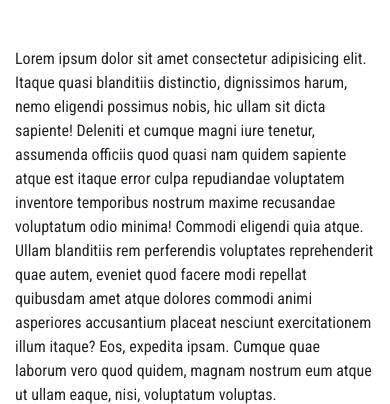
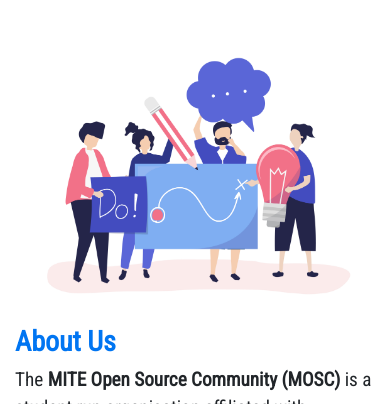
Before and after one commit to mosc-mite/mosc-website, a PHP site: page / in a window 390 px wide. Shown: the part 471-875 px from the top of the page. Run offline with PHP 8.4, Linux system fonts and the light colour scheme; some libraries are stand-ins or nearby versions.

Commit message:
added content to home

```diff
--- a/css/style.css
+++ b/css/style.css
@@ -138,8 +138,7 @@ nav {
 
 .e-card-top {
     height: 70%;
-    /* background-image: url(https://firebasestorage.googleapis.com/v0/b/mosc-15266.appspot.com/o/unlocked.jpg?alt=media&token=08bc0173-9770-4f93-813f-b03e10a1818b); */
-    background-size: cover;
+   background-size: cover;
     background-repeat: no-repeat;
     width: 100%;
 }
--- a/index.html
+++ b/index.html
@@ -35,7 +35,7 @@
     </div>
   </nav>
 
-  <div class="container-fluid mt-5 header" id="particle">
+  <div class="container-fluid mt-5 header">
     <img src="./img/Logo.png" alt="MOSC" width="100px" height="100px" class="mb-3 logo-img">
     <p class="main-text"> MITE Open Source Community</p>
     <a class="btn btn-shade no-bkg" href="https://github.com/mosc-mite">Become a member</a>
@@ -44,21 +44,20 @@
 
   </div>
 
-  <div class="container mt-5">
-    <div class="row">
-      <div class="col-md-6 col-sm-12">
-        Lorem ipsum dolor sit amet consectetur adipisicing elit. Itaque quasi blanditiis distinctio, dignissimos harum,
-        nemo eligendi possimus nobis, hic ullam sit dicta sapiente! Deleniti et cumque magni iure tenetur, assumenda
-        officiis quod quasi nam quidem sapiente atque est itaque error culpa repudiandae voluptatem inventore temporibus
-        nostrum maxime recusandae voluptatum odio minima! Commodi eligendi quia atque. Ullam blanditiis rem perferendis
-        voluptates reprehenderit quae autem, eveniet quod facere modi repellat quibusdam amet atque dolores commodi
-        animi asperiores accusantium placeat nesciunt exercitationem illum itaque? Eos, expedita ipsam. Cumque quae
-        laborum vero quod quidem, magnam nostrum eum atque ut ullam eaque, nisi, voluptatum voluptas.
-
-      </div>
-      <div class="col-md-6 col-sm-12">
-        <img src="https://cdn.pixabay.com/photo/2018/05/04/10/30/team-3373638_1280.jpg" alt="Image represents team work" width="80%" height="80%" style="box-shadow:0px 2px 5px rgba(0, 0, 0, 0.2);">
-      </div>
+  <div class="container mt-5 main-content">
+    <div class="row" style="height:100%; display: flex; flex-direction: row; align-items:center;justify-content: center;">
+        <div class="col-md-6 col-sm-12 mb-3">
+           <img src="./img/59890.jpg" alt="windmills" width="100%">
+        </div>
+     <div class="col-md-6 col-sm-12">
+       <h3 class="event-d-heading">About Us</h3>
+       <!-- <div class="dash"></div> -->
+       <p style="font-size:1.2rem; line-height:1.7rem;">
+         The <strong>MITE Open Source Community (MOSC)</strong> is a student run organisation affiliated with Mangalore Institute of Technology and Engineering which renders learning in Open Source, Competitive Programming, and multiple trending technologies to the students of MITE. We at <strong>MOSC</strong> are devoted to creating and maintaining a tight-knit community
+         among students interested in technology at MITE. Within this community, we
+         aim to provide resources and opportunities for academic and career success, as well as an atmosphere for socializing and making friends.
+       </p>
+     </div>
     </div>
   </div>
 
```
Also changed, not shown: img/59890.jpg (added), img/unlocked.jpg (deleted).
